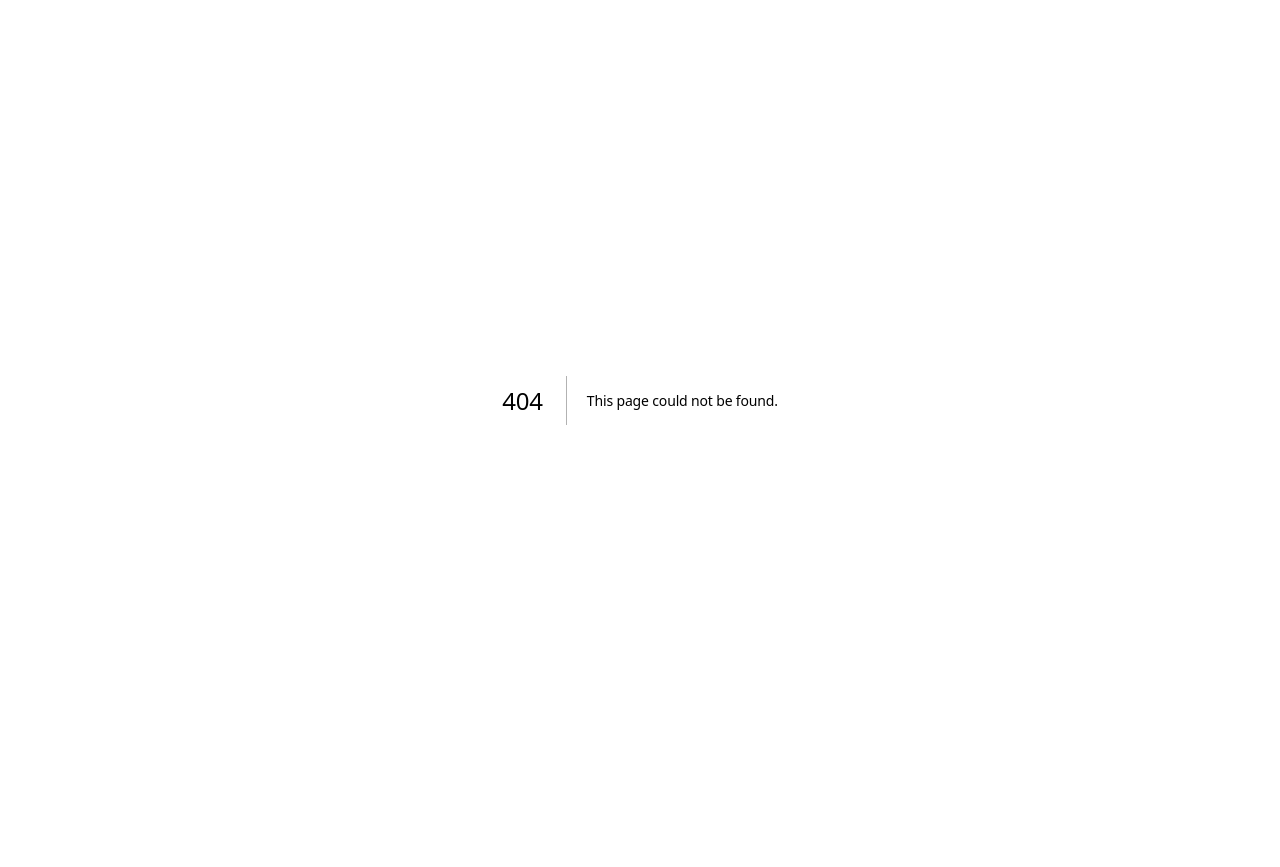
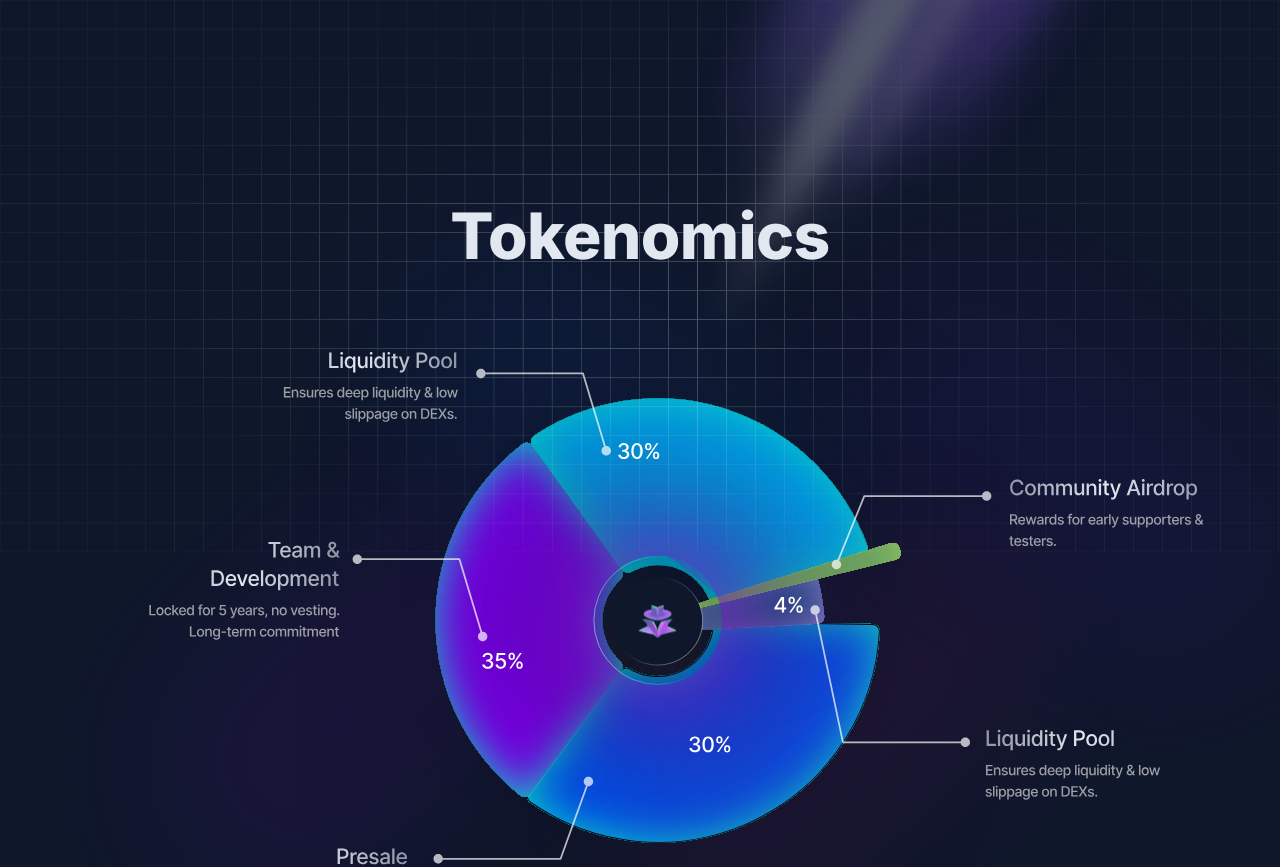
Before and after one commit to Niwa-studios/solcypher, a Next.js app: page /tokenomics in a window 1280 px wide. Before the commit this address had no page. Shown: the top 867 px of the page. Before the commit the page ends 800 px from the top, so only its background shows below. Built offline with nearby package versions, Linux system fonts and the light colour scheme.

Commit message:
Added Tokenomics

```diff
--- /dev/null
+++ b/app/(default)/tokenomics/page.tsx
@@ -0,0 +1,34 @@
+import Image from "next/image";
+import React from "react";
+import PieChart from "@/public/images/pie-chart.svg";
+import CallBotTopBg from "@/public/images/call-bot-bg.png";
+
+
+function Tokenomics() {
+  return (
+    <section className="bg-[#0F172B] pt-[100px] pb-10 relative lg:pt-[200px]">
+      <div className="absolute top-0 w-full z-0 opacity-30">
+        <Image
+          src={CallBotTopBg}
+          width={2600}
+          height={300}
+          alt="gradient shape"
+        />
+      </div>
+      <h1 className="font-extrabold text-4xl tracking-[-0.61px] text-[#E2E8F0] mb-[25px] text-center relative z-[2] md:text-[64px] md:leading-[72px]">
+        Tokenomics
+      </h1>
+      <div className="-mt-10 mx-auto lg:-mt-40">
+        <Image
+          src={PieChart}
+          alt="Tokenomics"
+          width={2573.63}
+          height={917}
+          layout="responsive"
+        />
+      </div>
+    </section>
+  );
+}
+
+export default Tokenomics;
--- a/components/ui/footer.tsx
+++ b/components/ui/footer.tsx
@@ -100,6 +100,15 @@ export default function Footer() {
                   Documentation
                 </Link>
               </li>
+              <li>
+                <Link
+                  className="text-slate-400 hover:text-slate-200 transition duration-150 ease-in-out"
+                  href="/tokenomics"
+                >
+                  Tokenomics
+                </Link>
+              </li>
+
             </ul>
           </div>
 
```
Also changed, not shown: public/images/pie-chart.svg (added).
